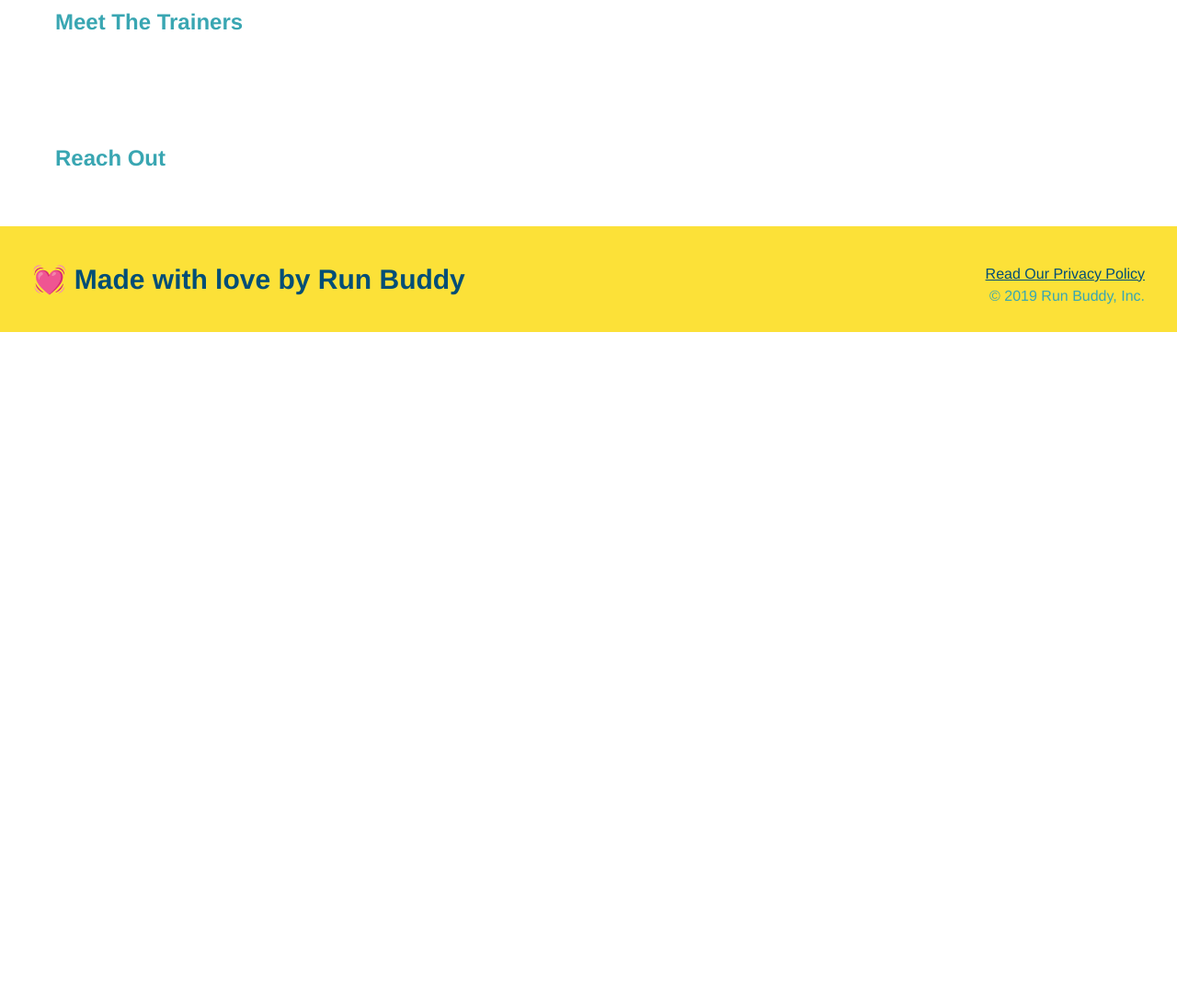
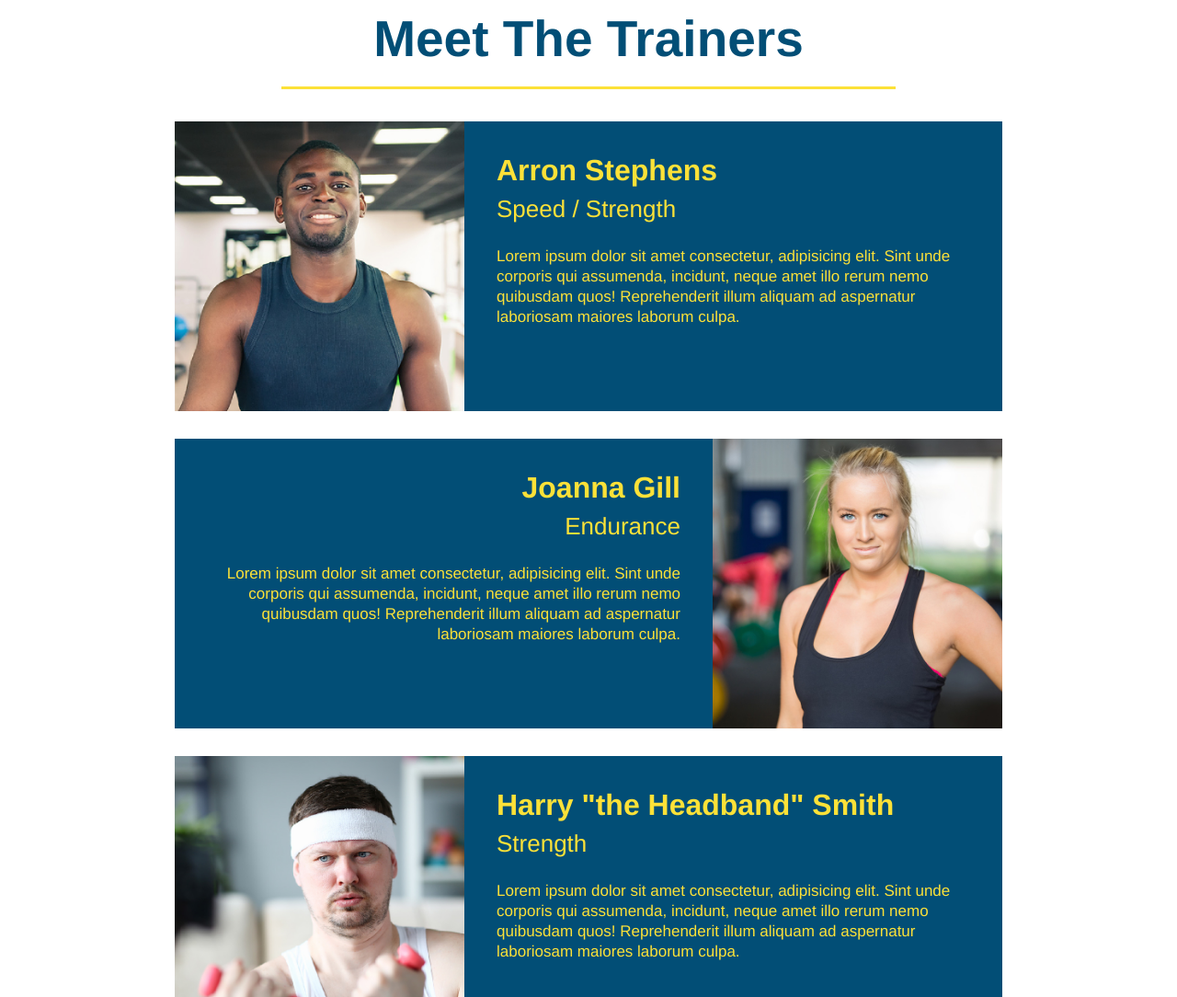
Before and after one commit to jatin1211/run-buddy, a plain HTML site: page index.html in a window 1280 px wide. Shown: the part 2780-3864 px from the top of the page at 92% size. Before the commit the page ends 3141 px from the top, so only its background shows below. Drawn offline with Linux system fonts and the light colour scheme.

Commit message:
meet the trainers section

```diff
--- a/assets/css/style.css
+++ b/assets/css/style.css
@@ -165,3 +165,42 @@ section{
 .steps span{
     font-size: 38px;
 }
+.trainers{
+    text-align: center;
+}
+.trainer{
+    width:900px;
+    margin:0 auto 30px auto;
+    background: #024e76;
+    color: #fce138;
+    overflow:auto;
+}
+.trainer img{
+    width: 35%;
+    float: left;
+}
+
+.trainer-bio{
+    padding: 35px;
+    float: left;
+    width: 65%;
+}
+.text-left{
+    text-align: left;
+}
+.text-right{
+    text-align: right;
+}
+.trainer-bio h3{
+    font-size: 32px;
+    margin-bottom: 8px;
+}
+.trainer-bio h4{
+    font-weight: lighter;
+    font-size: 26px;
+    margin-bottom: 25px;
+}
+.trainer-bio p{
+    font-size: 17px;
+    line-height: 1.3;
+}
--- a/index.html
+++ b/index.html
@@ -90,8 +90,42 @@
             </div>
         </section>
 
-        <section>
-            <h2>Meet The Trainers</h2>
+        <section id="your-trainers" class="trainers">
+            <h2 class="section-title primary-border">Meet The Trainers</h2>
+            <article class="trainer">
+                <img src="./assets/images/trainer-1.jpg" alt="Arron Stephens in his workout clothes, ready to pump iron" />
+                <div class="trainer-bio text-left" >
+                    <h3>Arron Stephens</h3>
+                    <h4>Speed / Strength</h4>
+                    <p>
+                    Lorem ipsum dolor sit amet consectetur, adipisicing elit. Sint unde corporis qui
+                    assumenda, incidunt, neque amet illo rerum nemo quibusdam quos! Reprehenderit illum aliquam ad aspernatur laboriosam maiores laborum culpa.
+                    </p>
+                </div>
+            </article>
+            <article class="trainer">
+                <div class="trainer-bio text-right" >
+                    <h3>Joanna Gill</h3>
+                    <h4>Endurance</h4>
+                    <p>
+                    Lorem ipsum dolor sit amet consectetur, adipisicing elit. Sint unde corporis qui
+                    assumenda, incidunt, neque amet illo rerum nemo quibusdam quos! Reprehenderit illum aliquam ad aspernatur laboriosam maiores laborum culpa.
+                    </p>
+                </div>
+                <img src="./assets/images/trainer-2.jpg" alt="Joanna Gill cooling off after a workout" />
+            </article>
+            <article class="trainer">
+                <img src="./assets/images/trainer-3.jpg" alt="Harry Smith wearing a headband and lifting comically" />
+                <div class="trainer-bio text-left" >
+                    <h3>Harry "the Headband" Smith</h3>
+                    <h4>Strength</h4>
+                    <p>
+                    Lorem ipsum dolor sit amet consectetur, adipisicing elit. Sint unde corporis qui
+                    assumenda, incidunt, neque amet illo rerum nemo quibusdam quos! Reprehenderit illum aliquam ad aspernatur laboriosam maiores laborum culpa.
+                    </p>
+                </div>
+            </article>
+
         </section>
 
         <section>
```
Also changed, not shown: assets/images/trainer-1.jpg (added), assets/images/trainer-2.jpg (added), assets/images/trainer-3.jpg (added).
